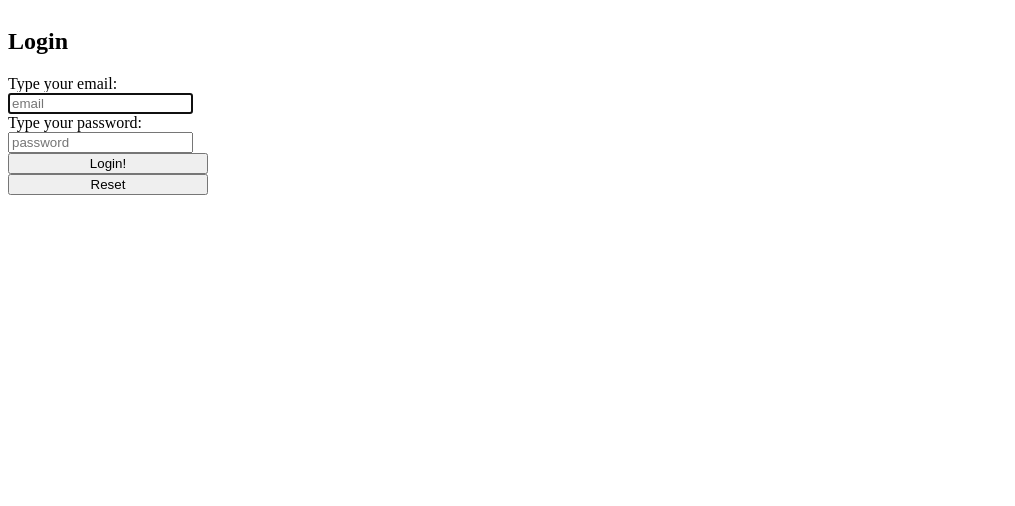
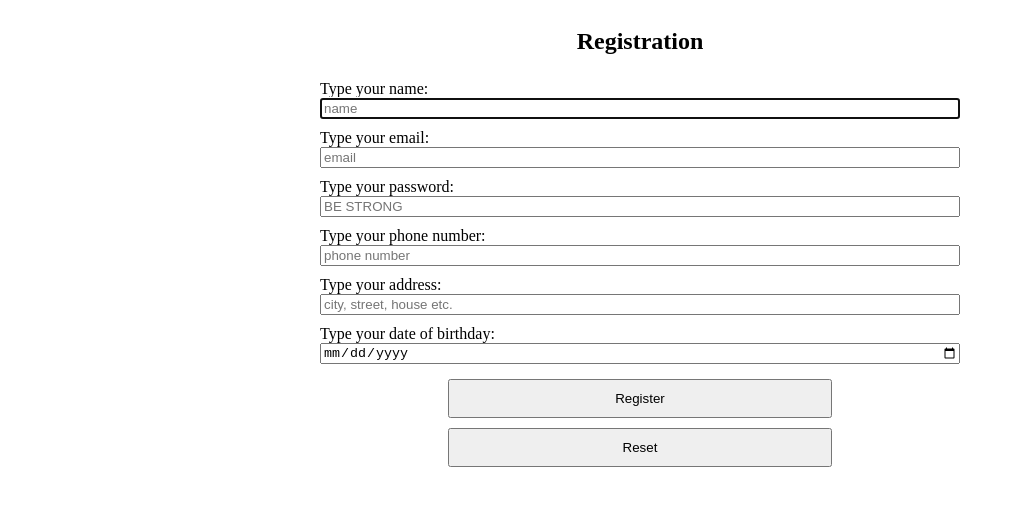
Before and after one commit to thornywhale/007_project, a plain HTML site: page index.html in a window 1280 px wide. Shown: the whole page, without its empty margins (0-1015 px from the left). Drawn offline with Linux system fonts and the light colour scheme.

Commit message:
Modify form

```diff
--- a/assets/css/style.css
+++ b/assets/css/style.css
@@ -1,5 +1,17 @@
 .form{
+  align-items: center;
   display: flex;
   flex-direction: column;
-  max-width: 200px;
 }
+.form>label {
+  min-width: 50vw;
+  padding: 5px;
+  text-align: left;
+  display: flex;
+  flex-direction: column;
+}
+.form>button {
+  margin-top: 10px;
+  padding: 10px;
+  min-width: 30vw;
+}
--- a/index.html
+++ b/index.html
@@ -8,30 +8,67 @@
   </head>
   <body>
     <form class="form" action="./Textfile.txt" method="GET">
-      <h2>Login</h2>
+      <h2>Registration</h2>
+
+      <label
+        >Type your name:
+        <input type="text"
+        placeholder="name"
+        name="name"
+        autofocus />
+      </label>
 
       <label
         >Type your email:
         <input
-          type="text"
+          type="email"
           placeholder="email"
           name="email"
-          id="email"
           autofocus
           pattern="[^@ \t\r\n]+@[^@ \t\r\n]+\.[^@ \t\r\n]+"
         />
       </label>
+
       <label
         >Type your password:
         <input
           type="text"
-          placeholder="password"
+          placeholder="BE STRONG"
           name="password"
-          id="password"
+          pattern="^(?=.*?[A-Z])(?=.*?[a-z])(?=.*?[0-9])(?=.*?[#?!@$ %^&*-]).{8,}$"
         />
       </label>
 
-      <button type="submit">Login!</button>
+      <label
+        >Type your phone number:
+        <input
+          type="tel"
+          placeholder="phone number"
+          name="tel"
+          pattern="^[\+]?[(]?[0-9]{3}[)]?[-\s\.]?[0-9]{3}[-\s\.]?[0-9]{4,6}$"
+        />
+      </label>
+
+      <label
+        >Type your address:
+        <input
+          type="text"
+          placeholder="city, street, house etc."
+          name="address"
+        />
+      </label>
+
+      <label
+        >Type your date of birthday:
+        <input
+          type="date"
+          placeholder="date"
+          name="date"
+          pattern="(?:(?:31(\/|-|\.)(?:0?[13578]|1[02]))\1|(?:(?:29|30)(\/|-|\.)(?:0?[13-9]|1[0-2])\2))(?:(?:1[6-9]|[2-9]\d)?\d{2})$|^(?:29(\/|-|\.)0?2\3(?:(?:(?:1[6-9]|[2-9]\d)?(?:0[48]|[2468][048]|[13579][26])|(?:(?:16|[2468][048]|[3579][26])00))))$|^(?:0?[1-9]|1\d|2[0-8])(\/|-|\.)(?:(?:0?[1-9])|(?:1[0-2]))\4(?:(?:1[6-9]|[2-9]\d)?\d{2})"
+        />
+    </label>
+
+      <button type="submit">Register</button>
       <button type="reset">Reset</button>
     </form>
   </body>
```
